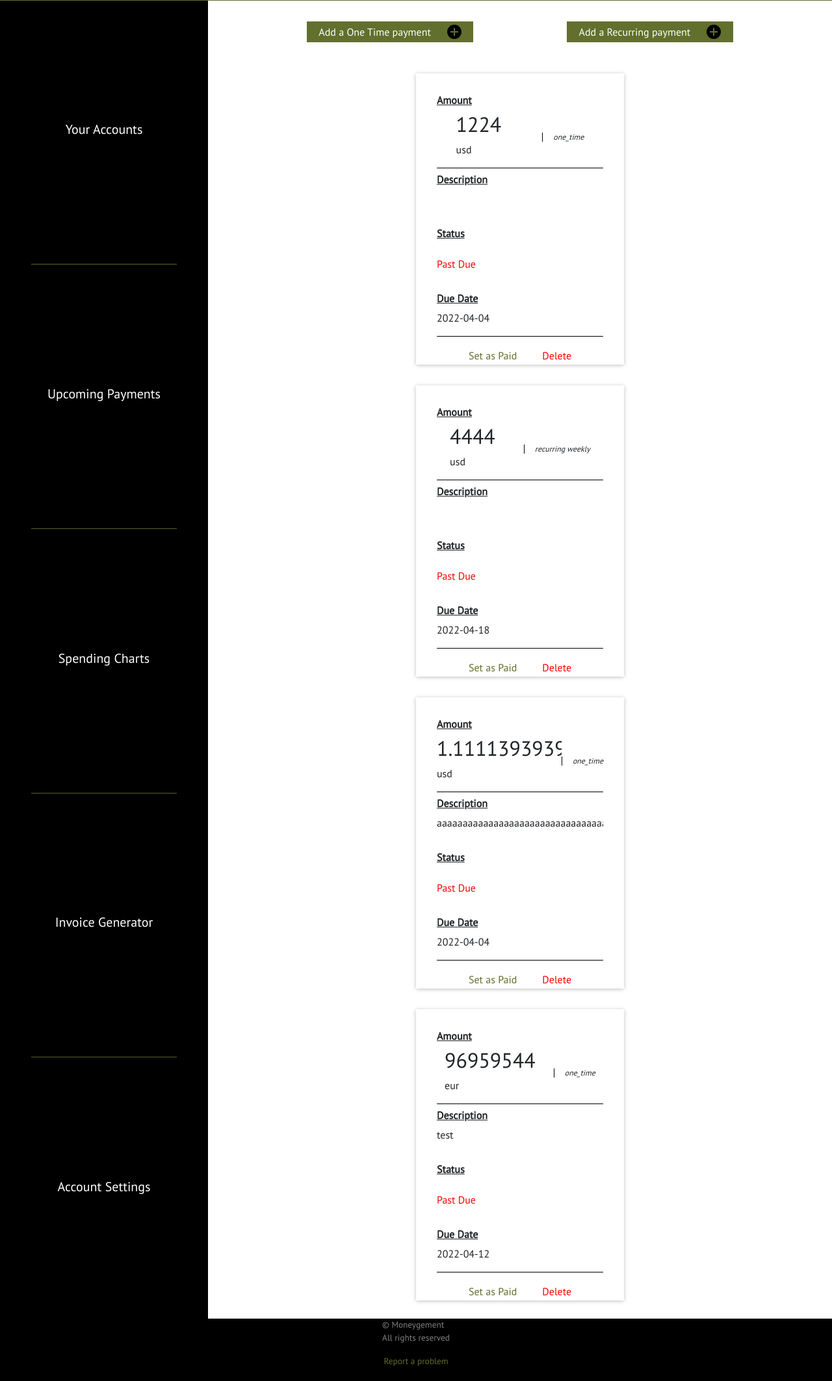
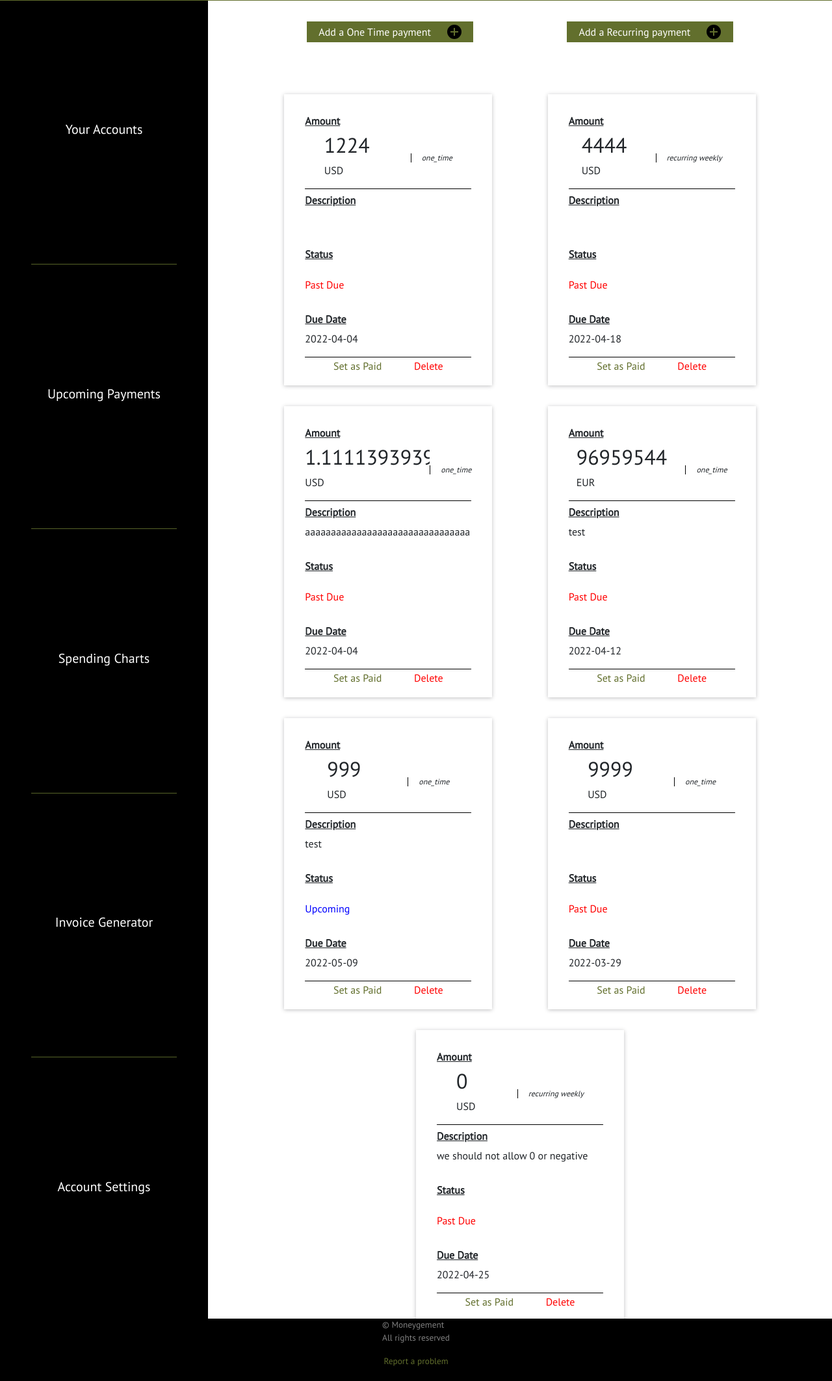
Before and after one commit to ghassan-02/Moneygement, a Flask app: page /UpcomingPayments in a window 1280 px wide. Shown: the part 233-2358 px from the top of the page at 65% size. Run offline with Flask 2, Linux system fonts and the light colour scheme; a user stored in the database is signed in; data comes from the database, SQL or seed files in the repository; both versions use the stored data as it was after the commit; some libraries are stand-ins or nearby versions.

Commit message:
fix payments alignement - hidden scrollbars - etc

```diff
--- a/website/static/cssdashboard/stylesheet.css
+++ b/website/static/cssdashboard/stylesheet.css
@@ -12,6 +12,7 @@
         display: flex;
         flex-direction: column;
     }
+
 
     #logout_button{
         padding: 0.25rem;
@@ -325,7 +326,7 @@
         justify-content: space-evenly;
         width: 100%;
         height: 100%;
-
+        padding: 2rem;
     }
     .payment_card{
         display: flex;
@@ -337,6 +338,15 @@
         width: 20rem;
         height: 28rem
 
+    }
+
+    .payment_card::-webkit-scrollbar, .account_card::-webkit-scrollbar {
+        display: none;
+    }
+
+    .payment_card, .account_card{
+        -ms-overflow-style: none;  /* IE and Edge */
+        scrollbar-width: none;  /* Firefox */
     }
 
     .past-due{
@@ -370,6 +380,7 @@
         font-size: 1rem;
         font-weight: 300;
         margin-right: 0.25rem;
+        text-transform: uppercase;
     }
 
     .payment_title h6{
@@ -391,7 +402,9 @@
 
     .payment_description{
         height: 2rem;
+        overflow-wrap: break-word;
         overflow-y: scroll;
+
     }
 
     .payment_subtitle{
@@ -405,7 +418,6 @@
         flex-direction: row;
         justify-content: space-evenly;
         align-items: baseline;
-        padding: 1rem;
     }
 
     .payment_btn button{
@@ -423,6 +435,7 @@
         margin:0px;
         background-color: black;
     }
+
 
     #add_account_modal .modal-dialog .modal-content form .modal-body, #add_recurring_payment_modal .modal-dialog .modal-content form .modal-body, #add_single_payment_modal .modal-dialog .modal-content form .modal-body{
         display: flex;
--- a/website/templates/accounts.html
+++ b/website/templates/accounts.html
@@ -65,6 +65,10 @@
     </div>
 </div>
 
+
+
+
+
 <!-- Add for loop here, lists all financial accounts owned by the user -->
 
 {% if names|length < 1 %}
--- a/website/templates/base2.html
+++ b/website/templates/base2.html
@@ -104,9 +104,10 @@
             <section class='internal_container' style='align-items: space-evenly !important;'>
 
                 <!-- NOTE TO BACKEND: INJECT CODE AFTER THIS LINE-->
+                {% block section %}{% endblock %}
                 <!-- INJECTED CODE ENDS HERE ~ rol -->
 
-            {% block section %}{% endblock %}
+
 
             </section>
 
--- a/website/templates/upcoming_payments.html
+++ b/website/templates/upcoming_payments.html
@@ -10,7 +10,6 @@
 
 
 <!-- FORM USED TO GET INFORMATION AND ADD NEW PAYMENTS -->
-<!-- NOT DONE YET, NEEDS TO BE MODIFIED TO SUPPORT RECURRING PAYMENTS -->
 <div class="modal fade" id="add_single_payment_modal" data-backdrop="static" tabindex="-1" role="dialog"
     aria-labelledby="staticBackdropLabel" aria-hidden="true">
     <div class="modal-dialog" role="document">
@@ -133,13 +132,13 @@
 </div>
 
 
-{% if amounts|length < 1 %} <h4>There are no payments.</h4>
-    {% else %}
-    {% for a in user.payments %}
+
     <section class='payments_container'>
         <!-- USE A FOR LOOP TO CHECK EACH USER PAYMENT AND USE IF STATEMENTS TO SET THE
     CORRECT CARD (EXPIRED/NOT EXPIRED), FOLLOWING ARE TWO EXAMPLES -->
-
+    {% if amounts|length < 1 %} <h4>There are no payments.</h4>
+    {% else %}
+    {% for a in user.payments %}
         <!-- IF PAYMENT HASN'T EXPIRED USE THE FOLLOWING CARD-->
         <div class='payment_card'>
             <h5 class='payment_subtitle'>Amount</h5>
```
Also changed, not shown: website/database.db.
